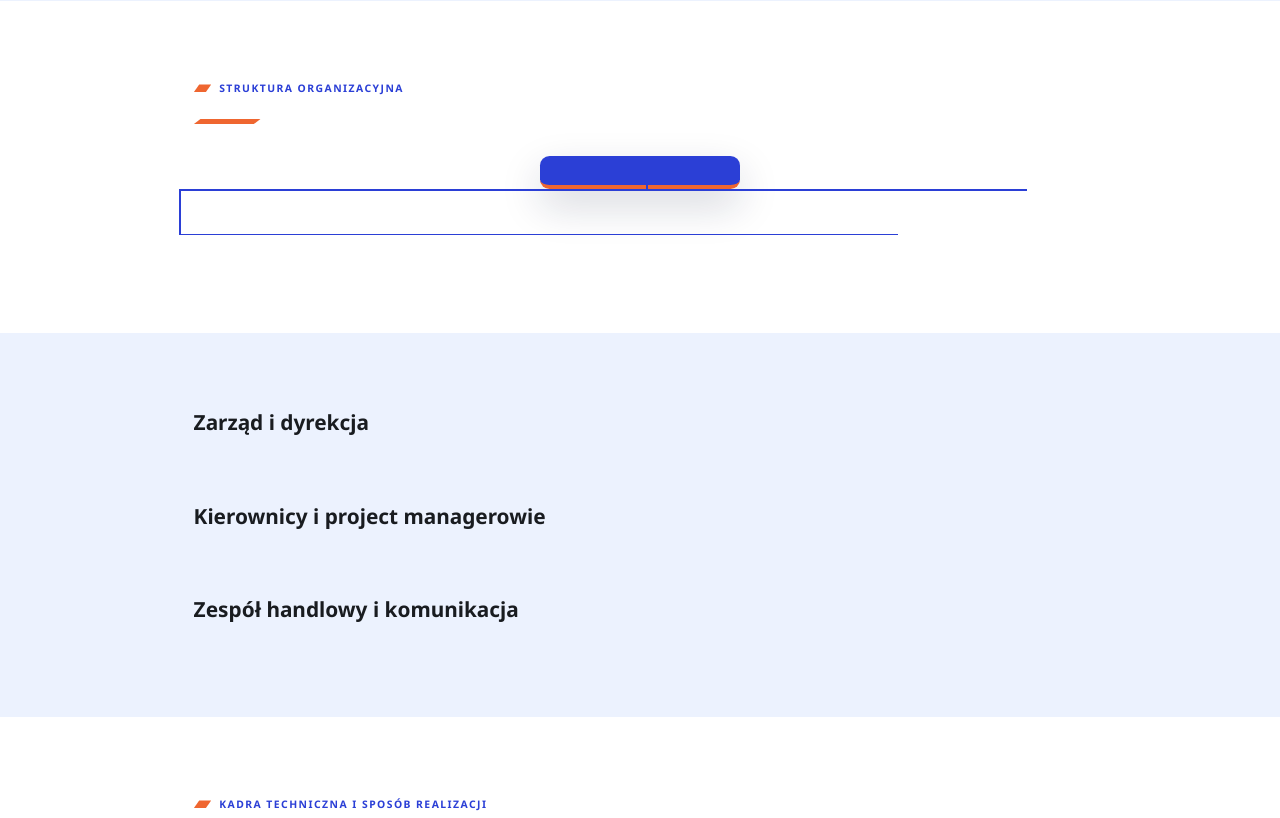
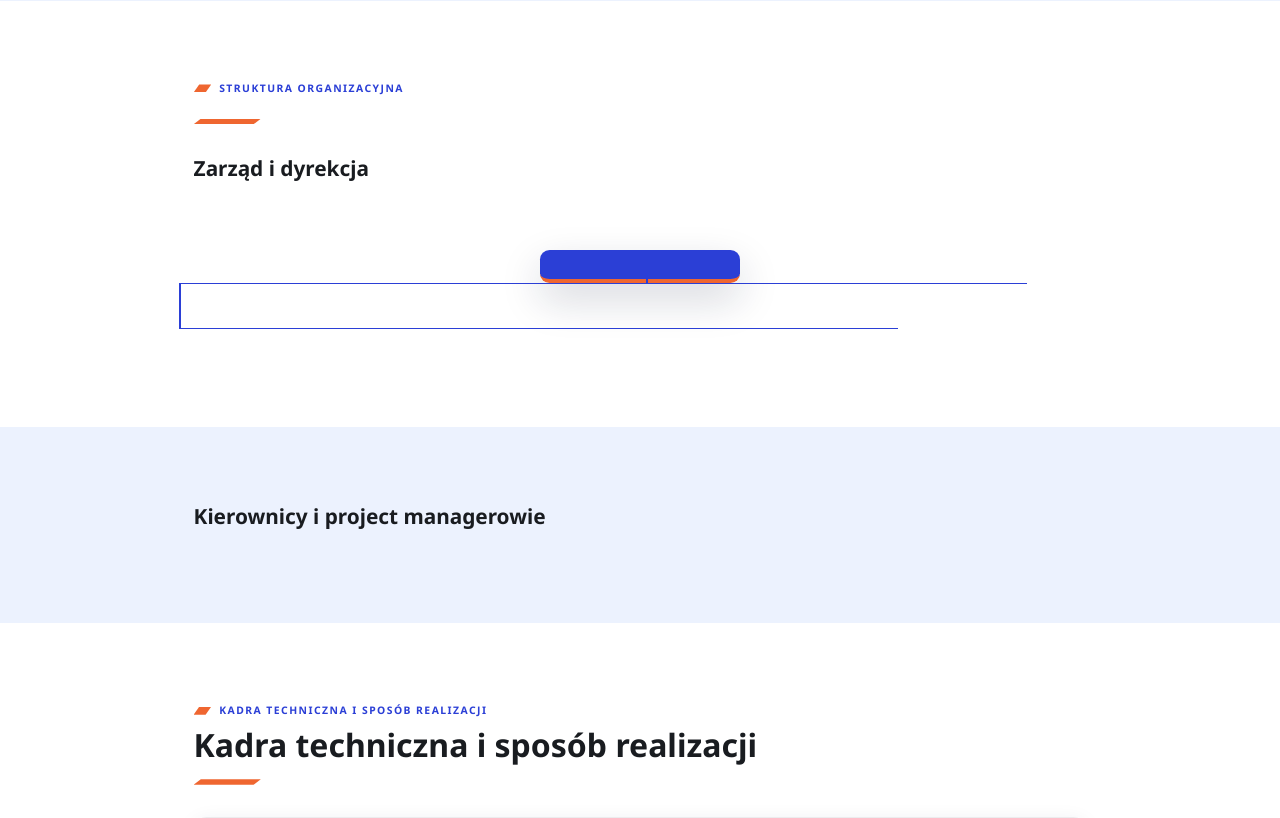
Before and after one commit to MBT-modern-building-team/MBT, a Django app: template MBTWebsite/MBTApp/templates/pages/potencjal.html in a window 1280 px wide. Shown: the part 1976-2794 px from the top of the page. Run offline with Django 5.2, Linux system fonts and the light colour scheme; the template is opened without the code that fills it, so the values that code supplies are empty; some libraries are stand-ins or nearby versions; some web fonts are replaced.

Commit message:
Potencjał i referencje: Zarząd i dyrekcja w sekcji Struktura, usunięty zespół handlowy

```diff
--- a/MBTWebsite/MBTApp/templates/pages/potencjal.html
+++ b/MBTWebsite/MBTApp/templates/pages/potencjal.html
@@ -2,7 +2,7 @@
 {% load i18n %}
 
 {% block content %}
-<link rel="stylesheet" href="/static/css/potencjal.css?v=20261118g">
+<link rel="stylesheet" href="/static/css/potencjal.css?v=20261118h">
 <script type="application/ld+json">{{ json_ld_org }}</script>
 <script type="application/ld+json">{{ json_ld_breadcrumbs }}</script>
 <div class="pot">
@@ -161,7 +161,12 @@
             <span class="pot-bar" aria-hidden="true"></span>
         </header>
 
-        <ul class="pot-org">
+        <h2 class="pot-h3 pot-h3--lg">{% trans 'Zarząd i dyrekcja' %}</h2>
+        <ul class="pot-people">
+            {% for m in p.board %}{% include 'pages/_pot_person.html' with m=m %}{% endfor %}
+        </ul>
+
+        <ul class="pot-org pot-card--mt">
             <li class="pot-org-root">
                 <div class="pot-org-board">
                     <strong>{{ p.org_head }}</strong>
@@ -189,20 +194,9 @@
 {# ===================== KADRA ===================== #}
 <section class="pot-sec pot-sec--tint" id="kadra" aria-label="{% trans 'KADRA' %}">
     <div class="container">
-        <h2 class="pot-h3 pot-h3--lg">{% trans 'Zarząd i dyrekcja' %}</h2>
-        <ul class="pot-people">
-            {% for m in p.board %}{% include 'pages/_pot_person.html' with m=m %}{% endfor %}
-        </ul>
-
-        <h2 class="pot-h3 pot-h3--lg pot-card--mt">{% trans 'Kierownicy i project managerowie' %}</h2>
+        <h2 class="pot-h3 pot-h3--lg">{% trans 'Kierownicy i project managerowie' %}</h2>
         <ul class="pot-people">
             {% for m in p.managers %}{% include 'pages/_pot_person.html' with m=m %}{% endfor %}
-        </ul>
-
-        <h2 class="pot-h3 pot-h3--lg pot-card--mt">{% trans 'Zespół handlowy i komunikacja' %}</h2>
-        <p class="pot-lead pot-lead--sm">{{ p.texts.zespol_lead }}</p>
-        <ul class="pot-people">
-            {% for m in p.sales_team %}{% include 'pages/_pot_person.html' with m=m %}{% endfor %}
         </ul>
     </div>
 </section>
```
